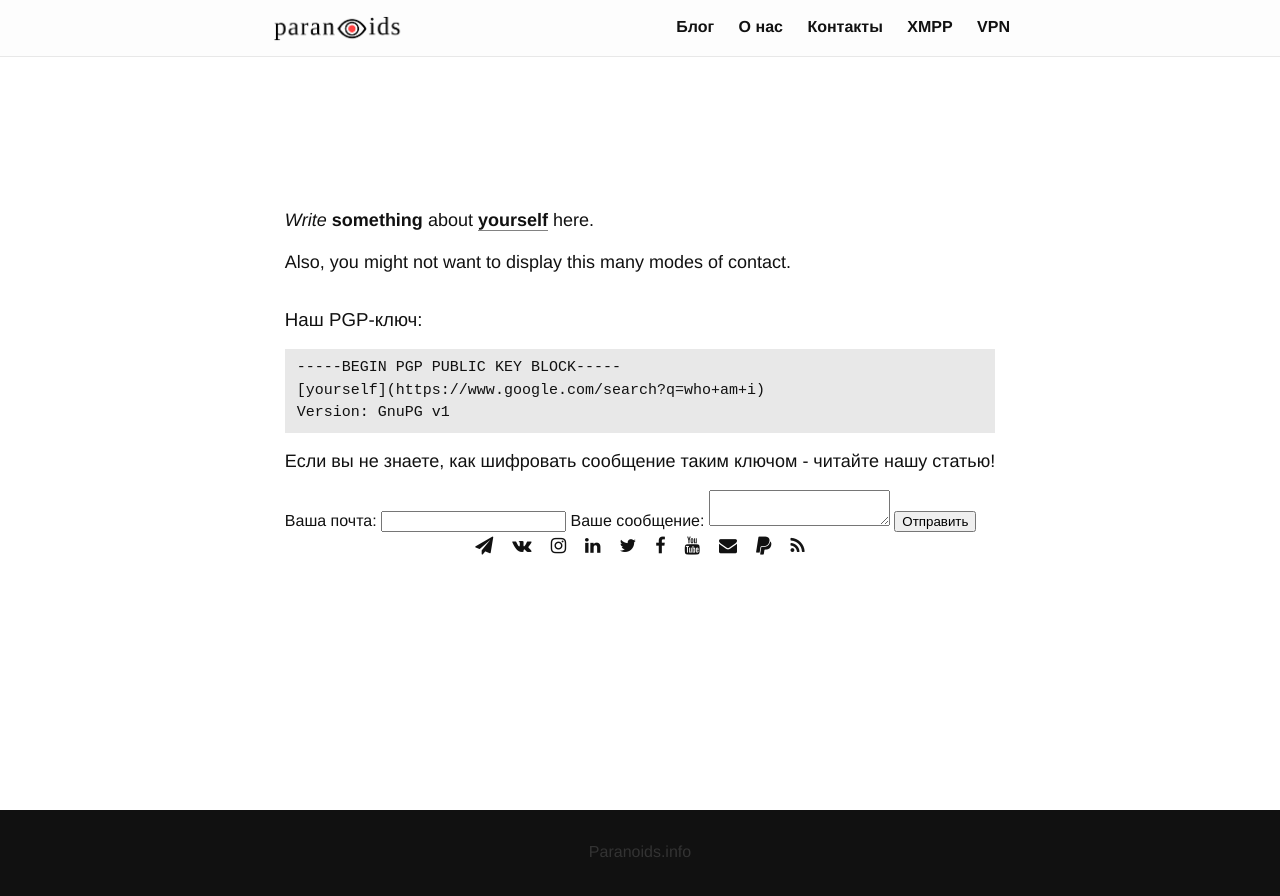
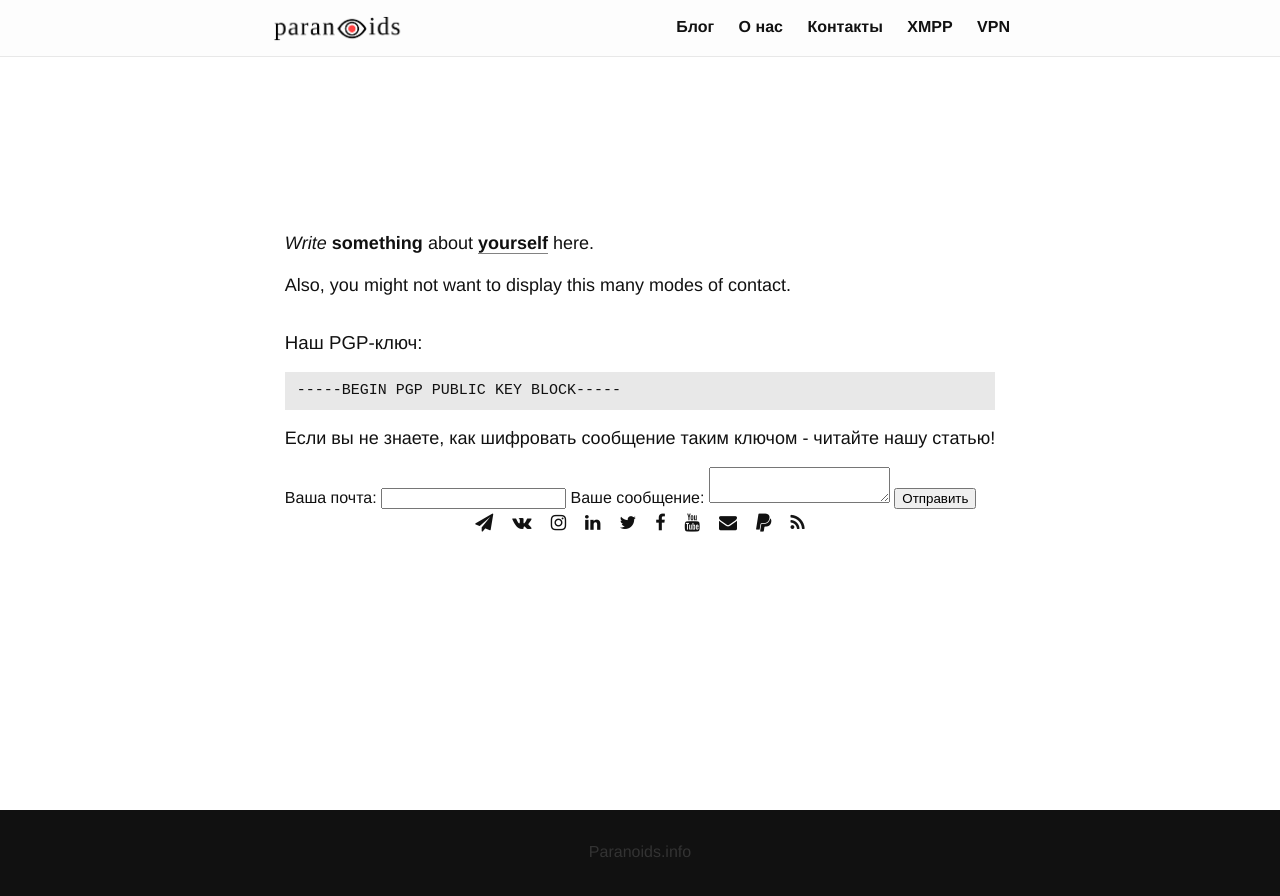
Before and after one commit to 2b7E1n6D0e5R7/2b7E1n6D0e5R7.github.io, a Jekyll site: the page built from _pages/contact.md, in a window 1280 px wide. Shown: the top 896 px of the page. Built offline with Jekyll 4.4.1, drawn with Linux system fonts in a browser that asks for light colours.

Commit message:
Update contact.md

````diff
--- a/_pages/contact.md
+++ b/_pages/contact.md
@@ -9,10 +9,8 @@ _Write_ **something** about [yourself](https://www.google.com/search?q=who+am+i)
 Also, you might not want to display this many modes of contact.
 
 ### Наш PGP-ключ:
-```html
+```
 -----BEGIN PGP PUBLIC KEY BLOCK-----
-[yourself](https://www.google.com/search?q=who+am+i)
-Version: GnuPG v1
 ```
 
 Если вы не знаете, как шифровать сообщение таким ключом - читайте нашу статью!
````
